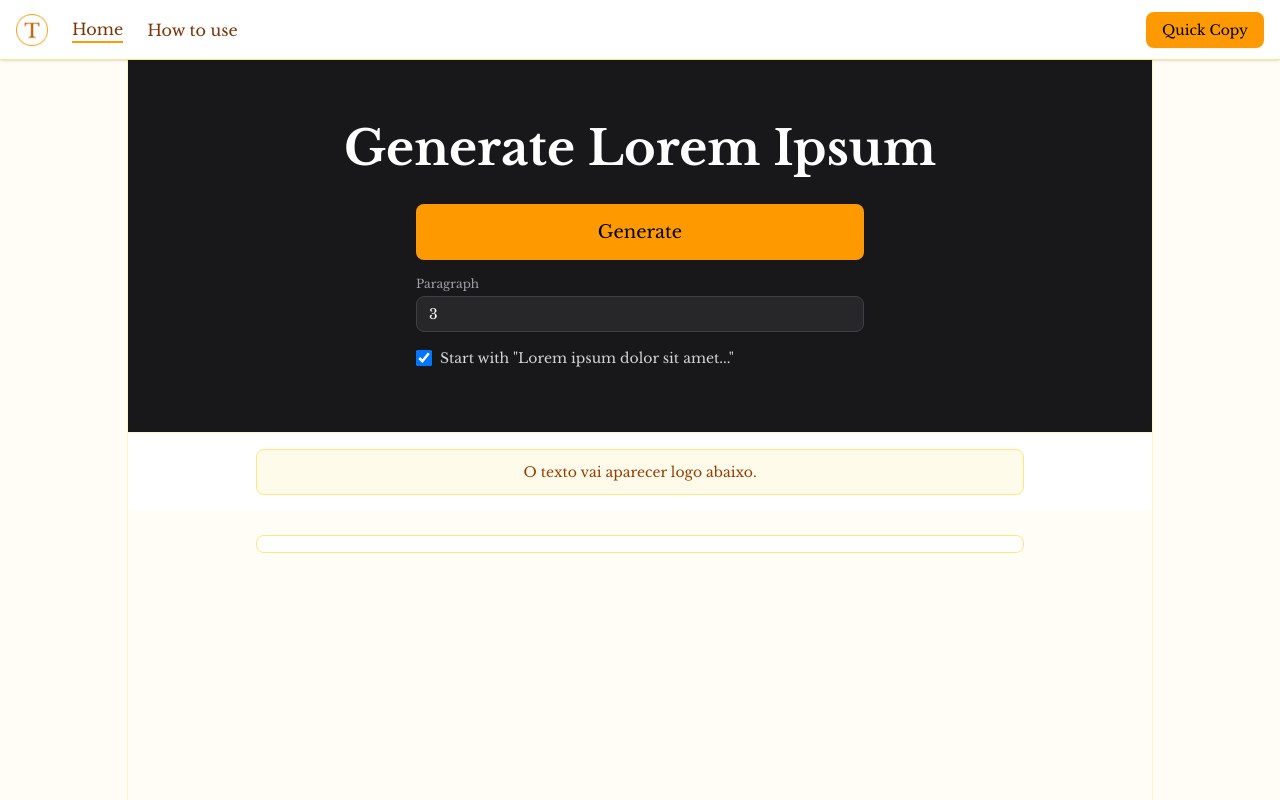
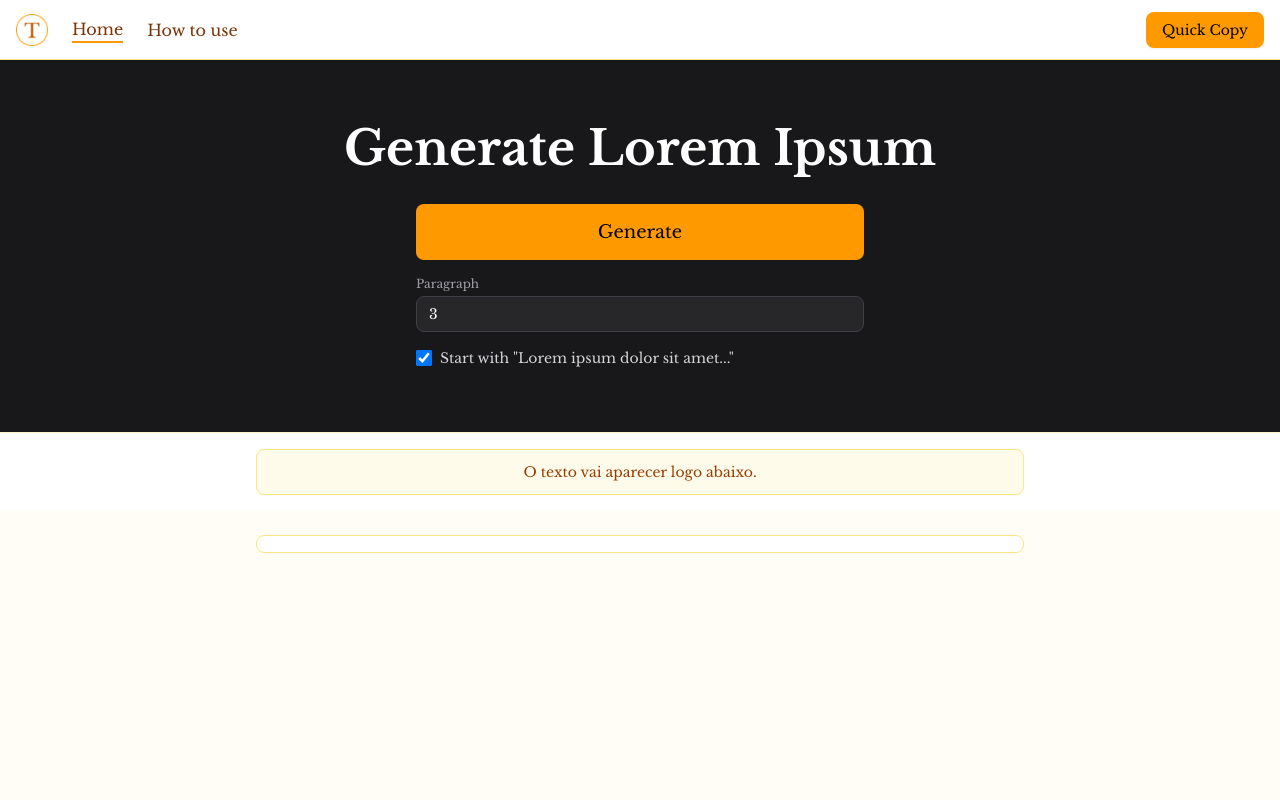
Before and after one commit to Dargouls/lorem-ipsum, a Next.js app: page /en in a window 1280 px wide. Built offline with nearby package versions, Linux system fonts and the light colour scheme.

Commit message:
fix: ads position

```diff
--- a/src/app/[locale]/page.tsx
+++ b/src/app/[locale]/page.tsx
@@ -126,15 +126,14 @@ export default function Home() {
 				)}
 
 				{/* Anúncio lateral esquerda */}
-				<div className='fixed bottom-0 left-0 top-[60px] hidden w-32 border-r border-amber-100 bg-[#fffdf5] lg:flex'>
+				{/* <div className='fixed bottom-0 left-0 top-[60px] hidden w-32 border-r border-amber-100 bg-[#fffdf5] lg:flex'>
 					<AdComponent adSlot='9821715353' />
-				</div>
+				</div> */}
 
 				{/* Anúncio lateral direita */}
-				<div className='fixed bottom-0 right-0 top-[60px] hidden w-32 border-l border-amber-100 bg-[#fffdf5] lg:flex'>
-					{' '}
+				{/* <div className='fixed bottom-0 right-0 top-[60px] hidden w-32 border-l border-amber-100 bg-[#fffdf5] lg:flex'>
 					<AdComponent adSlot='9470361569' />
-				</div>
+				</div> */}
 
 				{/* Anúncio horizontal após os resultados */}
 				<div className='mx-auto mt-6 w-full max-w-3xl overflow-hidden rounded-md border border-amber-200 bg-white p-2'>
```
